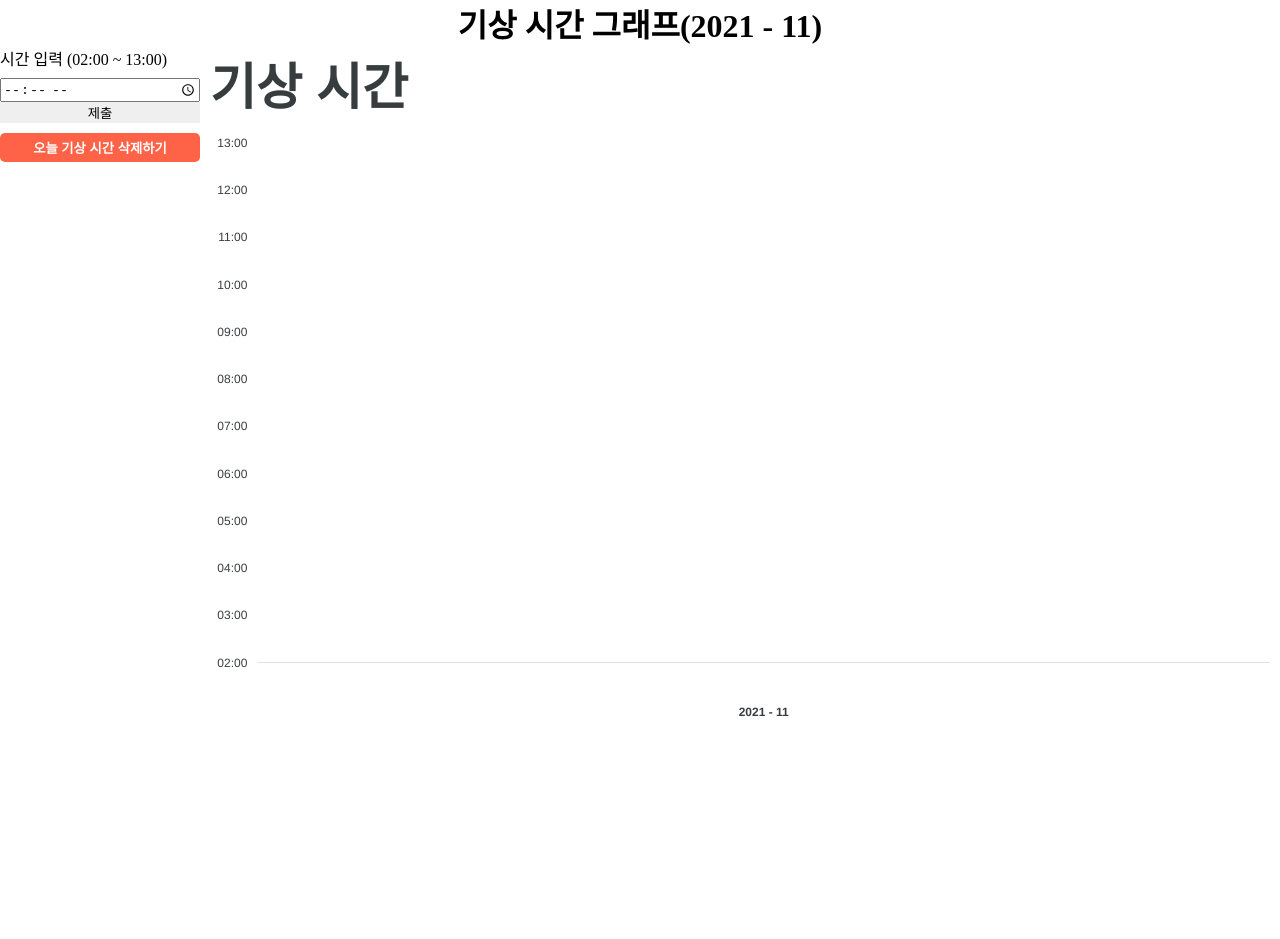
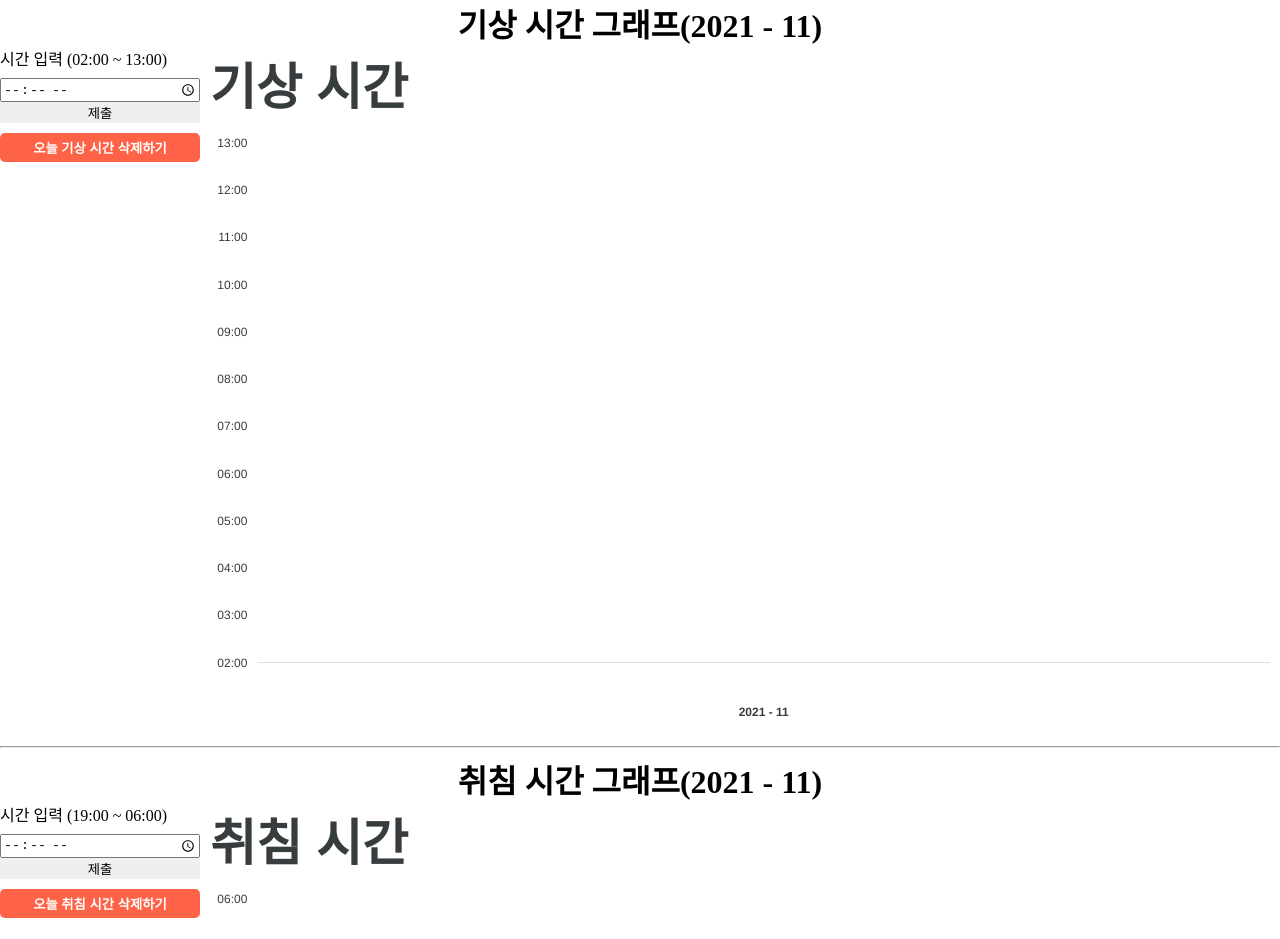
Before and after one commit to SUPER0214T/Heatmap-project, a React (Create React App) app: page / in a window 1280 px wide. Shown: the top 939 px of the page. Before the commit the page ends 800 px from the top, so only its background shows below. Built offline with nearby package versions, Linux system fonts and the light colour scheme.

Commit message:
Add SleepChart component

```diff
--- a/src/App.tsx
+++ b/src/App.tsx
@@ -1,6 +1,7 @@
 import React from 'react';
 import { createGlobalStyle } from 'styled-components';
 import Chart from './components/Chart';
+import SleepChart from './components/SleepChart';
 
 const GlobalStyle = createGlobalStyle`
   html, body, div, span, applet, object, iframe,
@@ -60,6 +61,7 @@ const GlobalStyle = createGlobalStyle`
   button {
     outline: none;
     border: none;
+    cursor: pointer;
   }
 `;
 
@@ -68,6 +70,8 @@ function App() {
 		<>
 			<GlobalStyle />
 			<Chart />
+			<hr />
+			<SleepChart />
 		</>
 	);
 }
```
